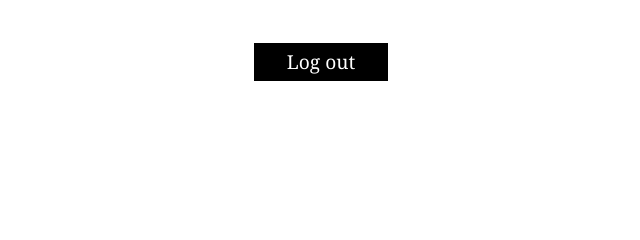
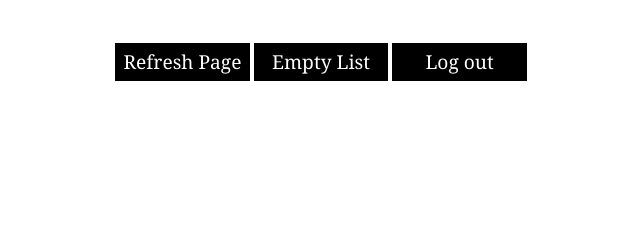
Before and after one commit to srdjanStankovic/landing_page, a Flask app: page /view in a window 1280 px wide. Shown: the part 204-444 px from the top of the page, without its empty margins (319-959 px from the left). Run offline with Flask 2, Linux system fonts and the light colour scheme; a user stored in the database is signed in.

Commit message:
add two more buttons

```diff
--- a/templates/view.html
+++ b/templates/view.html
@@ -26,6 +26,8 @@
     </div>
     <div>
       <form type="form" method="post">
+        <input type="Submit" value="Refresh Page">
+          <input type="Submit" value="Empty List">
         <input type="Submit" value="Log out">
       </form>
     </div>
```
